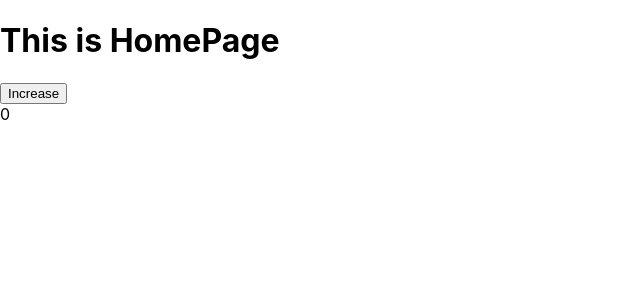
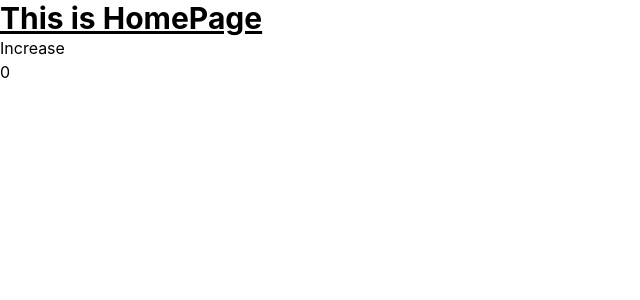
Before and after one commit to cooljameswei/react-hooks-tutorial, a React (Create React App) app: page / in a window 1280 px wide. Shown: the top 300 px of the page, without its empty margins (0-640 px from the left). Built offline with nearby package versions, Linux system fonts and the light colour scheme.

Commit message:
add: tailwindcss

```diff
--- a/package.json
+++ b/package.json
@@ -41,5 +41,8 @@
       "last 1 firefox version",
       "last 1 safari version"
     ]
+  },
+  "devDependencies": {
+    "tailwindcss": "^3.2.4"
   }
 }
--- a/src/index.scss
+++ b/src/index.scss
@@ -1,3 +1,7 @@
+@tailwind base;
+@tailwind components;
+@tailwind utilities;
+
 body {
   margin: 0;
   font-family: -apple-system, BlinkMacSystemFont, 'Segoe UI', 'Roboto', 'Oxygen',
--- a/src/pages/Home/index.tsx
+++ b/src/pages/Home/index.tsx
@@ -8,7 +8,7 @@
     };
     return (
         <>
-            <h1>This is HomePage</h1>
+            <h1 className="text-3xl font-bold underline">This is HomePage</h1>
             <div>
                 <button type="button" onClick={handleIncrease}>
                     Increase
--- /dev/null
+++ b/tailwind.config.js
@@ -0,0 +1,10 @@
+/** @type {import('tailwindcss').Config} */
+module.exports = {
+  content: [
+    "./src/**/*.{js,jsx,ts,tsx}",
+  ],
+  theme: {
+    extend: {},
+  },
+  plugins: [],
+}
```
Also changed, not shown: 1 other file (tests, documents, lock files or other folders).
